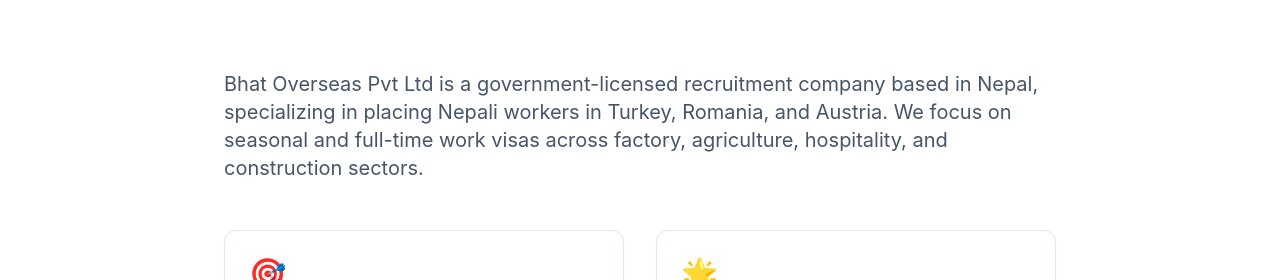
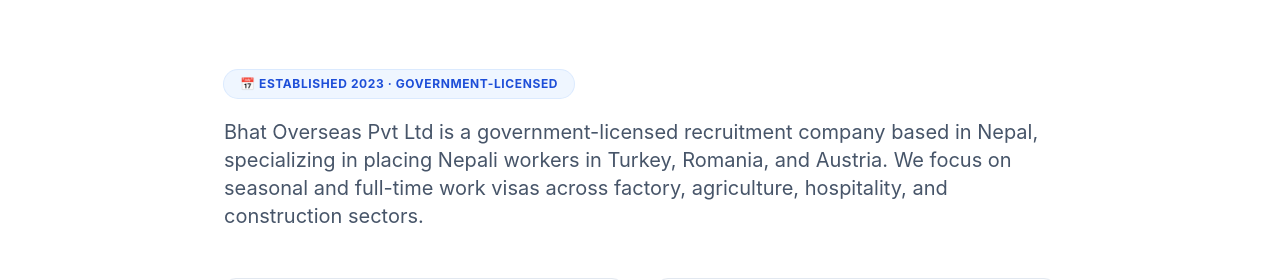
Before and after one commit to BIKASH907/bhat-overseas-system, a Next.js app: page /about in a window 1280 px wide. Shown: the part 374-654 px from the top of the page. Built offline with nearby package versions, Linux system fonts and the light colour scheme; no server answers.

Commit message:
Add 'Since 2023' to stats bar and About page

```diff
--- a/app/about/page.tsx
+++ b/app/about/page.tsx
@@ -17,7 +17,10 @@
 
       <section className="section">
         <div className="mx-auto max-w-4xl container-px">
-          <p className="lead">{t("about.intro")}</p>
+          <span className="inline-flex items-center gap-2 rounded-full bg-brand-50 px-4 py-1.5 text-xs font-bold uppercase tracking-wider text-brand-700 ring-1 ring-brand-100">
+            📅 Established 2023 · Government-Licensed
+          </span>
+          <p className="lead mt-5">{t("about.intro")}</p>
 
           <div className="mt-12 grid gap-8 md:grid-cols-2">
             <div className="card">
--- a/app/page.tsx
+++ b/app/page.tsx
@@ -70,7 +70,7 @@
 
 // Stats — bottom strip of the home page
 const bigStats = [
-  { value: "Govt.", label: "Licensed Agency" },
+  { value: "Since 2023", label: "Recruiting Nepali Talent" },
   { value: "1,000+", label: "Workers Placed" },
   { value: "16+", label: "Verified Employers" },
   { value: "3", label: "Countries Served" }
@@ -562,7 +562,7 @@
             {bigStats.map((s, i) => (
               <div key={i} className="flex items-center gap-4">
                 <div className="flex h-14 w-14 flex-shrink-0 items-center justify-center rounded-xl bg-white/10 ring-1 ring-white/20">
-                  <span className="text-2xl">{["🛡️", "👥", "🤝", "🌍"][i]}</span>
+                  <span className="text-2xl">{["📅", "👥", "🤝", "🌍"][i]}</span>
                 </div>
                 <div>
                   <div className="text-3xl font-extrabold leading-none">{s.value}</div>
```
